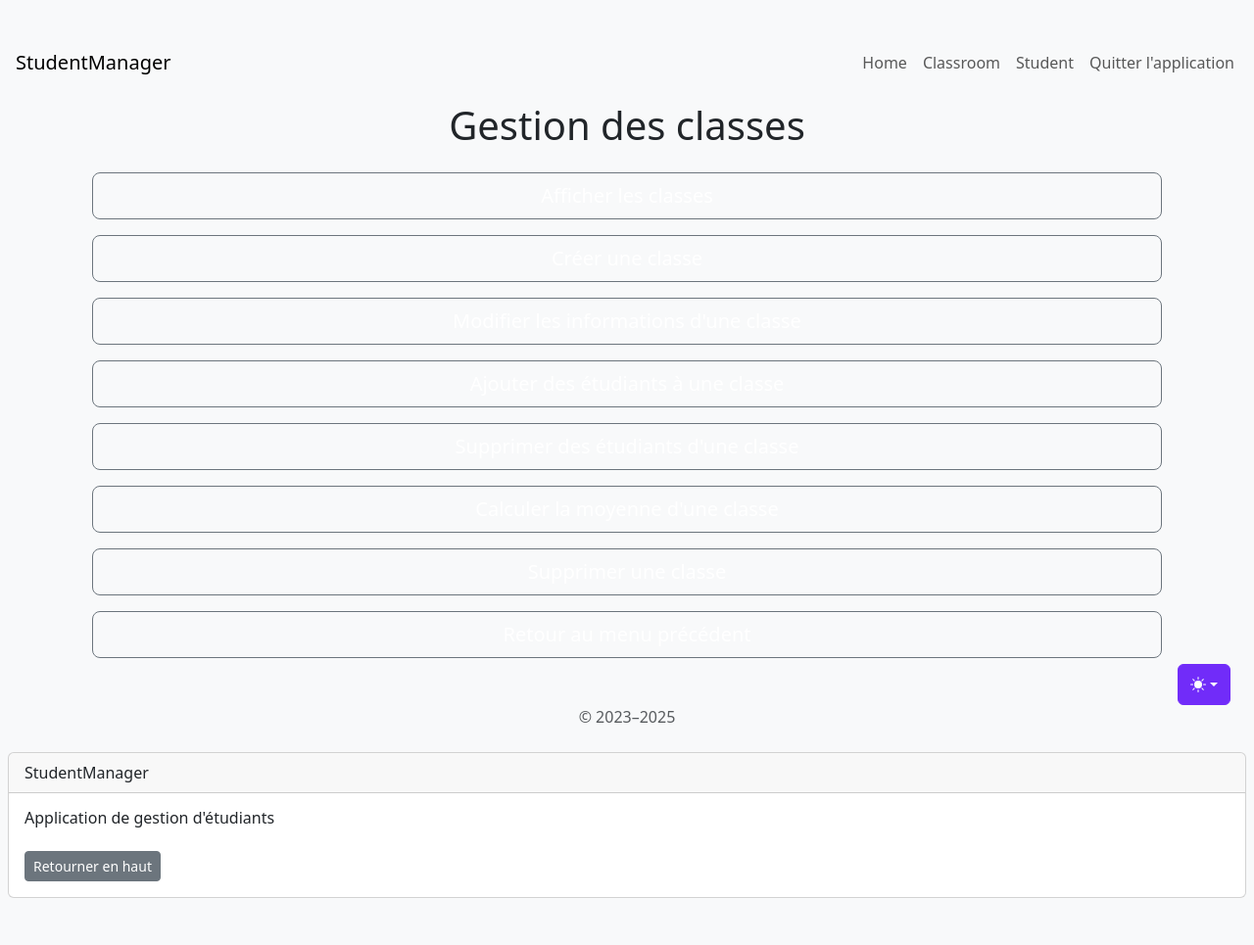
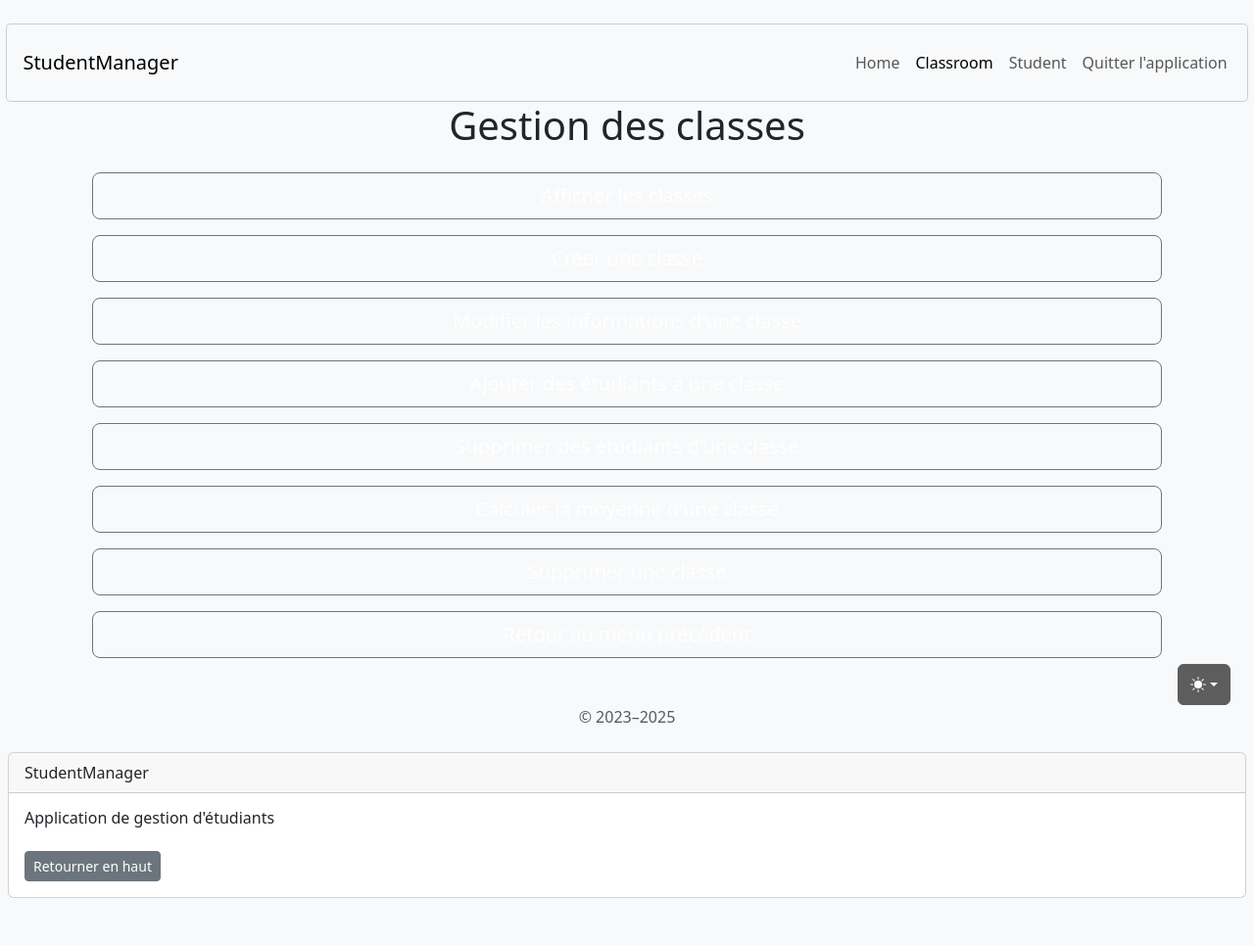
Before and after one commit to Bubhux/StudentManager-Web-App, a Django app: page /classroom/ in a window 1280 px wide. Shown: the whole page at 98% size. Run offline with Django 5.2, Linux system fonts and the light colour scheme; some libraries are stand-ins or nearby versions.

Commit message:
Mise à jour V.1.9  Changes to be committed: 	modified:   StudentManager/urls.py 	modified:   home/templates/home/base.html 	modified:   student/models.py

```diff
--- a/StudentManager/urls.py
+++ b/StudentManager/urls.py
@@ -24,6 +24,7 @@
     delete_classroom_view
 )
 
+
 urlpatterns = [
     path('admin/', admin.site.urls),
     path('', home_view, name='home'),
--- a/home/templates/home/base.html
+++ b/home/templates/home/base.html
@@ -20,6 +20,11 @@
     <style>
         .navbar-custom {
             height: 80px;
+            border-radius: 5px;
+            width: 99% !important;
+            border: var(--bs-card-border-width) solid var(--bs-card-border-color);
+            --bs-card-border-width: var(--bs-border-width);
+            --bs-card-border-color: var(--bs-border-color-translucent);
         }
 
         .bd-placeholder-img {
@@ -69,20 +74,19 @@
         }
 
         .btn-bd-primary {
-            --bd-violet-bg: #712cf9;
-            --bd-violet-rgb: 112.520718, 44.062154, 249.437846;
+            --bd-bg: #5d5d5d;
 
             --bs-btn-font-weight: 600;
             --bs-btn-color: var(--bs-white);
-            --bs-btn-bg: var(--bd-violet-bg);
-            --bs-btn-border-color: var(--bd-violet-bg);
+            --bs-btn-bg: var(--bd-bg);
+            --bs-btn-border-color: var(--bd-bg);
             --bs-btn-hover-color: var(--bs-white);
-            --bs-btn-hover-bg: #6528e0;
-            --bs-btn-hover-border-color: #6528e0;
+            --bs-btn-hover-bg: #4a4a4a;
+            --bs-btn-hover-border-color: #7e7e7e;
             --bs-btn-focus-shadow-rgb: var(--bd-violet-rgb);
             --bs-btn-active-color: var(--bs-btn-hover-color);
-            --bs-btn-active-bg: #5a23c8;
-            --bs-btn-active-border-color: #5a23c8;
+            --bs-btn-active-bg: #474646;
+            --bs-btn-active-border-color: #474646;
         }
 
         .bd-mode-toggle {
@@ -112,7 +116,7 @@
 
         @media (min-width: 768px) {
             .bd-placeholder-img-lg {
-            font-size: 3.5rem;
+                font-size: 3.5rem;
             }
         }
 
@@ -133,7 +137,7 @@
                         <a class="nav-link {% if request.resolver_match.view_name == 'home' %}active{% endif %}" href="{% url 'home' %}">Home</a>
                     </li>
                     <li class="nav-item">
-                        <a class="nav-link">Classroom</a>
+                        <a class="nav-link {% if 'classroom' in request.resolver_match.view_name %}active{% endif %}" href="{% url 'classroom_home' %}">Classroom</a>
                     </li>
                     <li class="nav-item">
                         <a class="nav-link">Student</a>
--- a/student/models.py
+++ b/student/models.py
@@ -3,6 +3,7 @@
 from django.contrib.auth.models import AbstractUser
 from django.core.exceptions import ValidationError
 from classroom.models import Classroom
+
 
 # Modèle de la leçon
 class Lesson(models.Model):
```
